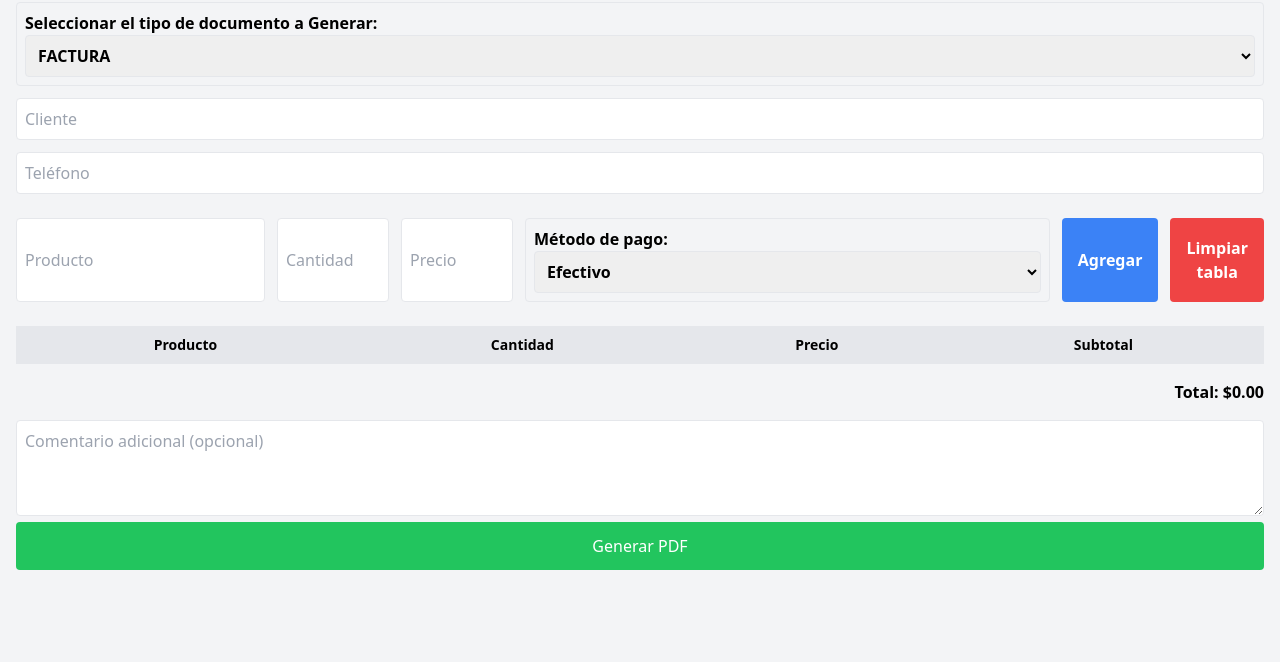
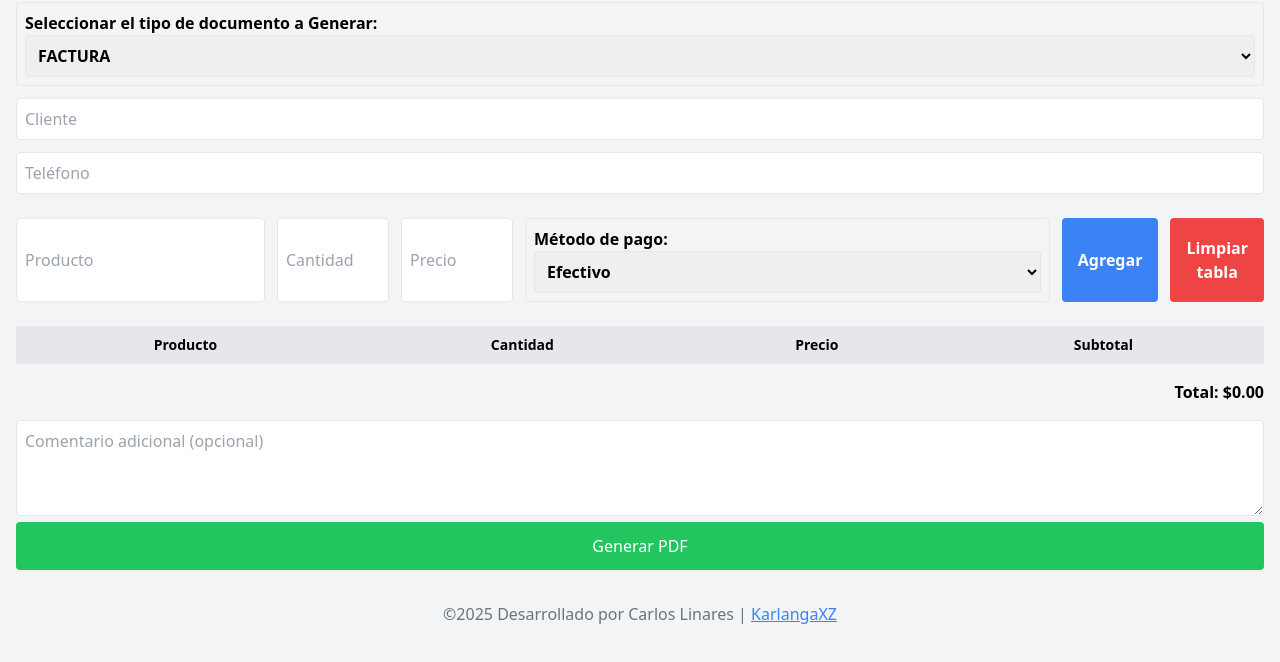
Before and after one commit to KarlangaXZ/FacturasPDF, a plain HTML site: page index.html in a window 1280 px wide. Shown: the part 70-732 px from the top of the page. Drawn offline with nearby package versions, Linux system fonts and the light colour scheme.

Commit message:
Footer added with developer credit and GitHub link.

```diff
--- a/index.html
+++ b/index.html
@@ -115,6 +115,9 @@
       Generar PDF
     </button>
 
+    <footer class="text-center text-gray-500 mt-8">
+  ©2025 Desarrollado por Carlos Linares | <a href="https://github.com/tuusuario" class="text-blue-500 underline">KarlangaXZ</a>
+</footer>
 
     <script src="./script.js"></script>
   </body>
```
